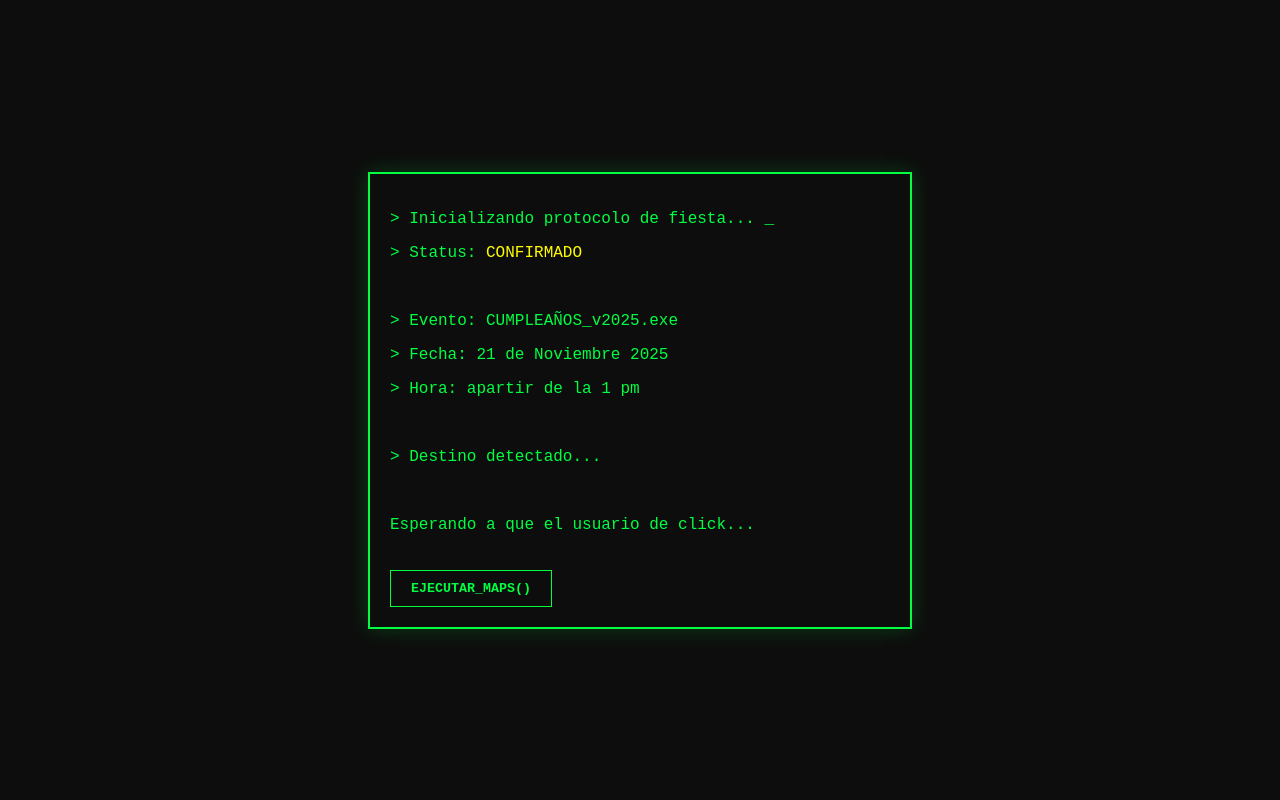
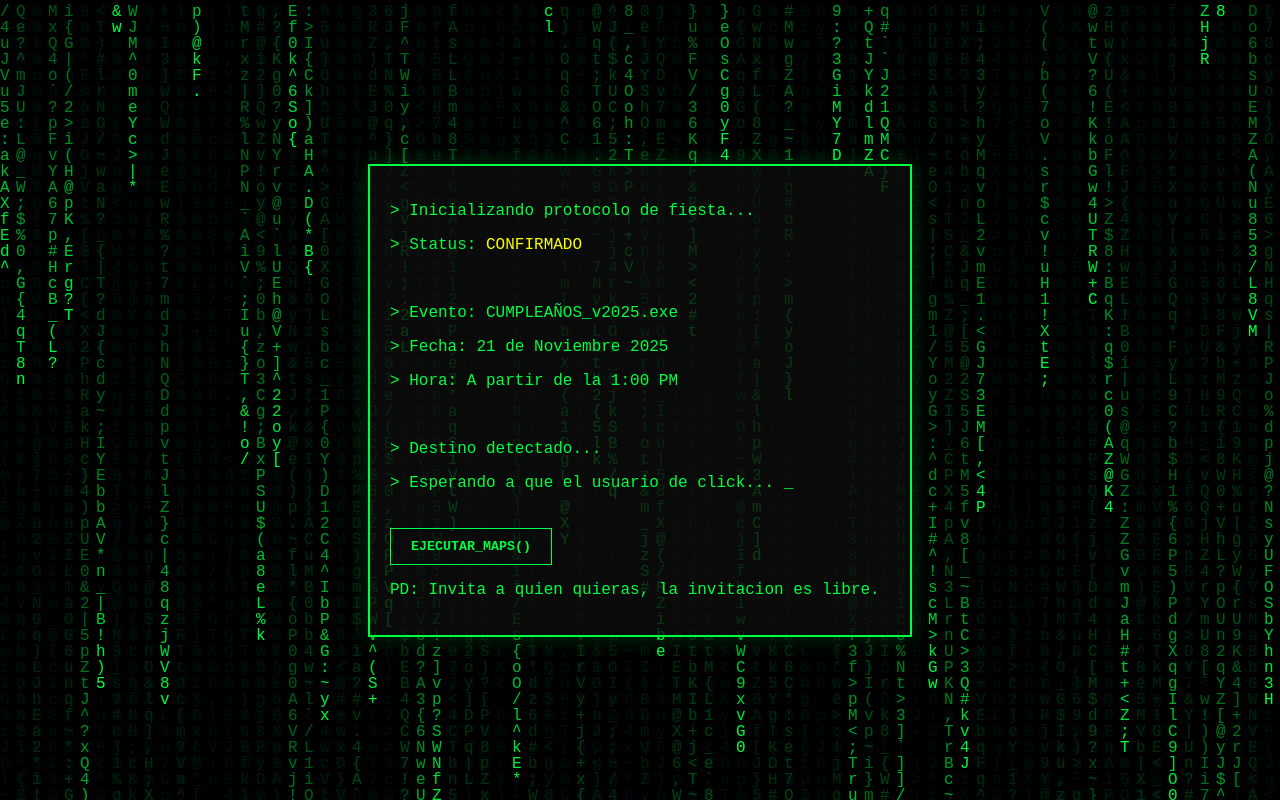
Before and after one commit to GustavoMeMu/cumplea-os, a plain HTML site: page index.html in a window 1280 px wide. Drawn offline with Linux system fonts and the light colour scheme.

Commit message:
completo

```diff
--- a/index.html
+++ b/index.html
@@ -6,21 +6,36 @@
     <title>System Invitation</title>
     <style>
         body {
-            background-color: #0d0d0d;
-            color: #00ff41;
-            font-family: 'Courier New', Courier, monospace;
+            margin: 0;
+            overflow: hidden; /* Oculta barras de desplazamiento si el canvas se excede */
+            background-color: #0d0d0d; /* Fondo oscuro por si el canvas no carga */
             display: flex;
             justify-content: center;
             align-items: center;
             height: 100vh;
-            margin: 0;
+            color: #00ff41; /* Color del texto del terminal, por si se muestra encima del canvas */
+            font-family: 'Courier New', Courier, monospace;
+            position: relative; /* Para posicionar el terminal encima del canvas */
         }
+
+        /* Estilos del canvas para el efecto Matrix */
+        canvas {
+            position: absolute;
+            top: 0;
+            left: 0;
+            z-index: 0; /* Asegura que esté en el fondo */
+        }
+
+        /* Estilos del terminal, ahora con z-index mayor para que esté encima */
         .terminal {
+            position: relative; /* Necesario para z-index */
+            z-index: 1; /* Asegura que esté encima del canvas */
             border: 2px solid #00ff41;
             padding: 20px;
             width: 90%;
             max-width: 500px;
             box-shadow: 0 0 20px rgba(0, 255, 65, 0.2);
+            background-color: rgba(13, 13, 13, 0.8); /* Un poco transparente para ver la lluvia */
         }
         .cursor {
             animation: blink 1s infinite;
@@ -46,25 +61,79 @@
 </head>
 <body>
 
+    <canvas id="matrixCanvas"></canvas>
+
     <div class="terminal">
-        <p>> Inicializando protocolo de fiesta... <span class="cursor">_</span></p>
+        <p>> Inicializando protocolo de fiesta...</p>
         <p>> Status: <span style="color:yellow">CONFIRMADO</span></p>
         <br>
         <p>> Evento: CUMPLEAÑOS_v2025.exe</p>
         <p>> Fecha: 21 de Noviembre 2025</p>
-        <p>> Hora: apartir de la 1 pm</p>
+        <p>> Hora: A partir de la 1:00 PM</p>
         <br>
-        <p>> Destino detectado...</p>
-        <br>
-        <p>Esperando a que el usuario de click...</p>
+        <p>> Destino detectado... </p>
+        <p>> Esperando a que el usuario de click... <span class="cursor">_</span></p>
 
         <button id="btnLaunch">EJECUTAR_MAPS()</button>
+
+        <p>PD: Invita a quien quieras, la invitacion es libre.</p>
     </div>
 
     <script>
         document.getElementById('btnLaunch').addEventListener('click', function() {
-            // Abre la dirección solicitada
-            window.open("https://maps.app.goo.gl/EQtL1dk962YBBmRv8", "_blank");
+            window.open("https://maps.app.goo.gl/hD3552Zp393t397R8", "_blank");
+        });
+
+        // --- Código para el efecto Matrix ---
+        const canvas = document.getElementById('matrixCanvas');
+        const ctx = canvas.getContext('2d');
+
+        canvas.width = window.innerWidth;
+        canvas.height = window.innerHeight;
+
+        const characters = 'ABCDEFGHIJKLMNOPQRSTUVWXYZabcdefghijklmnopqrstuvwxyz0123456789!@#$%^&*()_+{}[]:;<>,.?/|`~';
+        const fontSize = 16;
+        const columns = canvas.width / fontSize;
+        const drops = [];
+
+        // Inicializa la posición de cada gota
+        for (let i = 0; i < columns; i++) {
+            drops[i] = 1;
+        }
+
+        function draw() {
+            // Fondo ligeramente transparente para el rastro
+            ctx.fillStyle = 'rgba(0, 0, 0, 0.05)';
+            ctx.fillRect(0, 0, canvas.width, canvas.height);
+
+            ctx.fillStyle = '#00ff41'; // Color verde Matrix
+            ctx.font = `${fontSize}px monospace`;
+
+            for (let i = 0; i < drops.length; i++) {
+                const text = characters.charAt(Math.floor(Math.random() * characters.length));
+                ctx.fillText(text, i * fontSize, drops[i] * fontSize);
+
+                // Envía la gota de vuelta arriba si está fuera de la pantalla
+                if (drops[i] * fontSize > canvas.height && Math.random() > 0.975) {
+                    drops[i] = 0;
+                }
+
+                // Incrementa la posición de la gota
+                drops[i]++;
+            }
+        }
+
+        setInterval(draw, 33); // Dibuja cada 33ms (aprox 30 FPS)
+
+        // Ajusta el canvas si se cambia el tamaño de la ventana
+        window.addEventListener('resize', () => {
+            canvas.width = window.innerWidth;
+            canvas.height = window.innerHeight;
+            columns = canvas.width / fontSize;
+            drops.length = 0; // Reinicia las gotas
+            for (let i = 0; i < columns; i++) {
+                drops[i] = 1;
+            }
         });
     </script>
 
```
